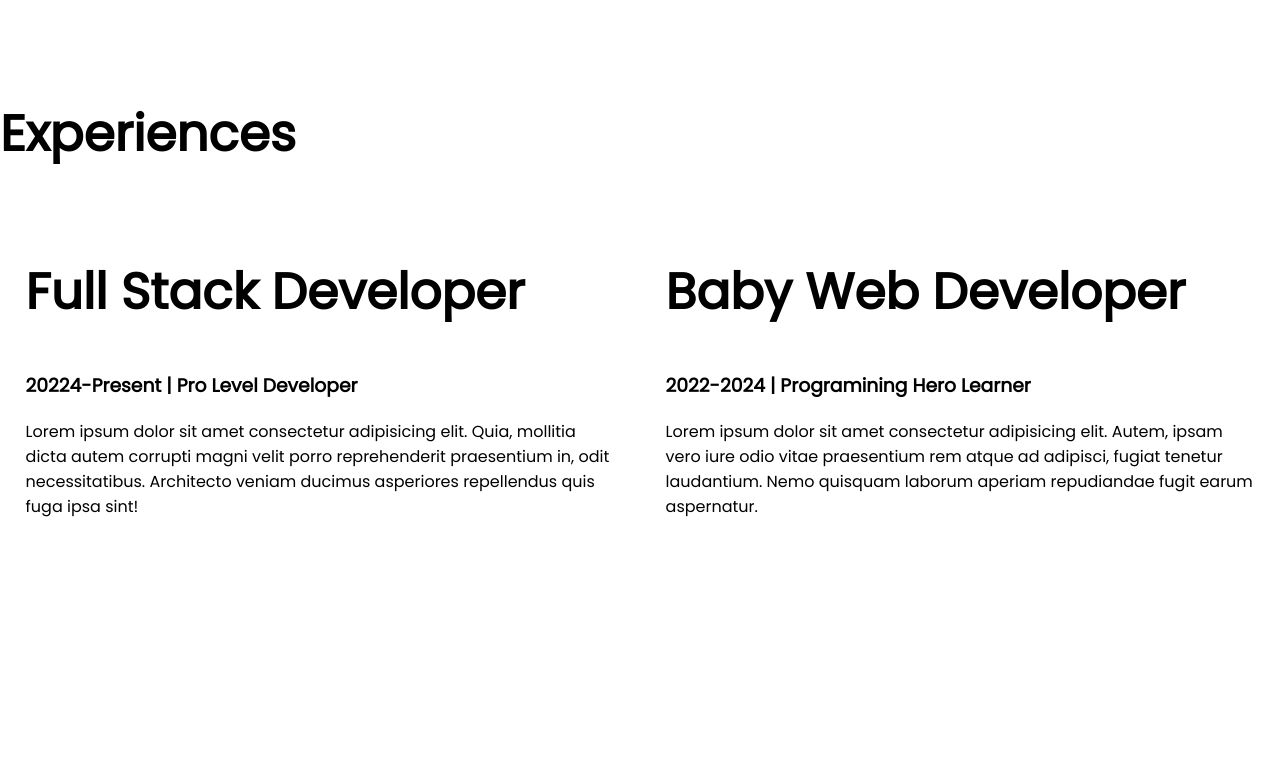
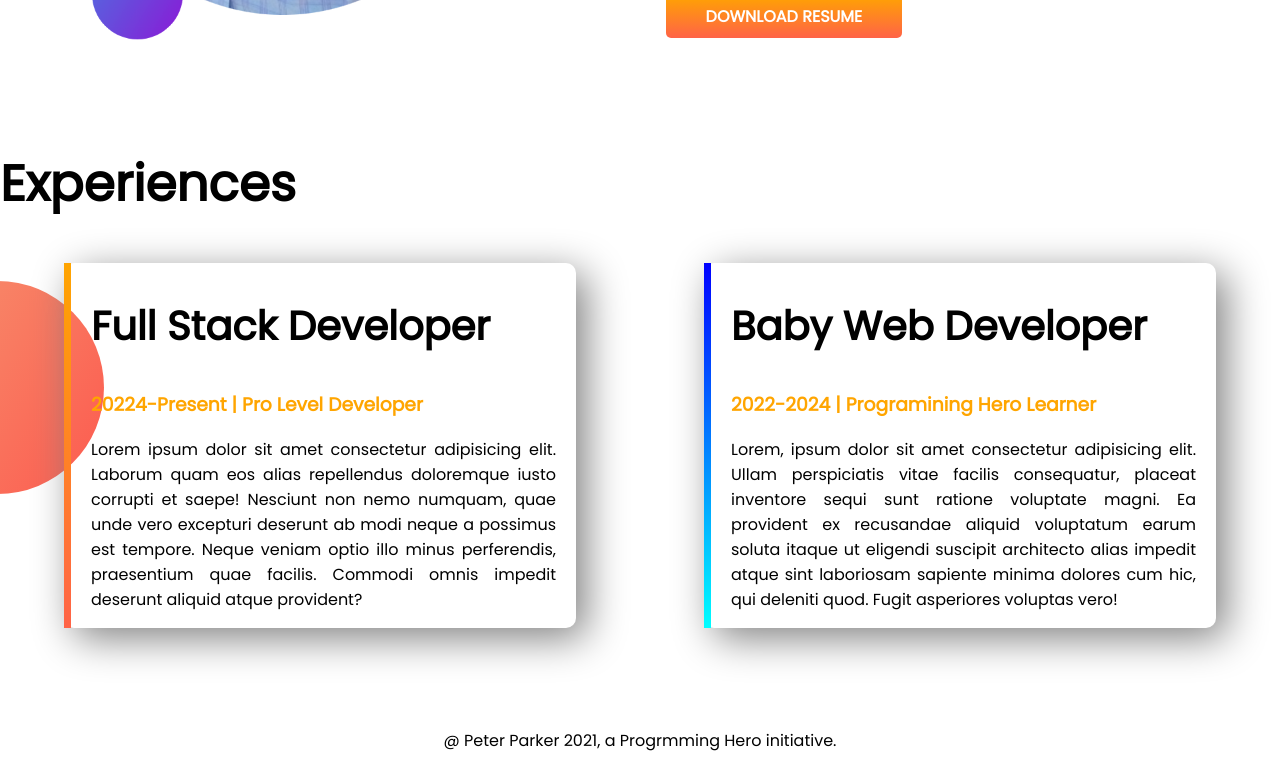
Before and after one commit to developermostafizur/developer-portfolio, a plain HTML site: page index.html in a window 1280 px wide. Shown: the part 1101-1870 px from the top of the page. Before the commit the page ends 1736 px from the top, so only its background shows below. Drawn offline with Linux system fonts and the light colour scheme.

Commit message:
footer tag

```diff
--- a/index.html
+++ b/index.html
@@ -18,10 +18,10 @@
             <h1>Welcome To</h1>
             <h1><span class="orange-color">Jhankar Mahbud</span> World!</h1>
             <h3>Lorem ipsum dolor sit amet consectetur </h3>
-            <p>Lorem ipsum dolor sit amet consectetur adipisicing elit. Quae ea necessitatibus ipsam vero laudantium
-                quidem
-                quasi obcaecati optio placeat quod, perspiciatis corrupti eius sapiente cumque dicta delectus. Incidunt,
-                repudiandae delectus.</p>
+            <p>Lorem ipsum dolor sit amet, consectetur adipisicing elit. Ab maxime vero ipsam dignissimos natus
+                asperiores. Reprehenderit, perferendis obcaecati numquam qui quia adipisci excepturi consequuntur
+                aliquid repudiandae nihil placeat, eius nobis est delectus earum? Doloribus rerum quia earum qui, iusto
+                sequi sint numquam consequatur, hic aliquam, id doloremque molestias ipsam. Natus?</p>
             <a class="link-button" target="_blank" href="https://github.com/">HIRE ME</a>
         </div>
 
@@ -41,38 +41,40 @@
         <div class="half-width">
             <h1>Dream Big</h1>
             <h2>Become a Web Developer</h2>
-            Dolore illo, aut incidunt sit soluta delectus rerum
-            voluptatibus quibusdam recusandae laudantium nostrum voluptatem odit. Facilis, minus atque reprehenderit
-            animi iure quos!</p>
+            <p>Lorem ipsum, dolor sit amet consectetur adipisicing elit. Numquam ullam necessitatibus pariatur
+                aspernatur maiores aut? Nemo ipsum architecto incidunt magnam sapiente distinctio consequuntur esse
+                repudiandae totam aperiam velit magni sunt accusamus omnis vitae dolores consequatur quod harum,
+                consectetur atque cum error quam? Natus perferendis dolor necessitatibus minus culpa, voluptatem
+                doloremque!</p>
             <a class="link-button" target="_blank" href="https://www.facebook.com/">DOWNLOAD RESUME</a>
         </div>
 
     </section>
 
-    <section class="experience area">
+    <section class="experience-area">
         <h1>Experiences</h1>
         <div class="flexible-container">
-            <div class="half-width">
-                <h1>Full Stack Developer</h1>
-                <h3>20224-Present | Pro Level Developer</h3>
-                <p>Lorem ipsum dolor sit amet consectetur adipisicing elit. Quia, mollitia dicta autem corrupti
-                    magni
-                    velit
-                    porro reprehenderit praesentium in, odit necessitatibus. Architecto veniam ducimus asperiores
-                    repellendus quis fuga ipsa sint!</p>
+            <div id="full-stck-experience" class="experience-item">
+                <h2>Full Stack Developer</h2>
+                <h3 class="orange-color">20224-Present | Pro Level Developer</h3>
+                <p>Lorem ipsum dolor sit amet consectetur adipisicing elit. Laborum quam eos alias repellendus
+                    doloremque iusto corrupti et saepe! Nesciunt non nemo numquam, quae unde vero excepturi deserunt ab
+                    modi neque a possimus est tempore. Neque veniam optio illo minus perferendis, praesentium quae
+                    facilis. Commodi omnis impedit deserunt aliquid atque provident?</p>
             </div>
-            <div class="half-width">
-                <h1>Baby Web Developer</h1>
-                <h3>2022-2024 | Programining Hero Learner</h3>
-                <p>Lorem ipsum dolor sit amet consectetur adipisicing elit. Autem, ipsam vero iure odio vitae
-                    praesentium
-                    rem atque ad adipisci, fugiat tenetur laudantium. Nemo quisquam laborum aperiam repudiandae
-                    fugit
-                    earum
-                    aspernatur.</p>
+            <div id="web-dev-experience" class="experience-item">
+                <h2>Baby Web Developer</h2>
+                <h3 class="orange-color">2022-2024 | Programining Hero Learner</h3>
+                <p>Lorem, ipsum dolor sit amet consectetur adipisicing elit. Ullam perspiciatis vitae facilis
+                    consequatur, placeat inventore sequi sunt ratione voluptate magni. Ea provident ex recusandae
+                    aliquid voluptatum earum soluta itaque ut eligendi suscipit architecto alias impedit atque sint
+                    laboriosam sapiente minima dolores cum hic, qui deleniti quod. Fugit asperiores voluptas vero!</p>
             </div>
         </div>
     </section>
+    <footer>
+        <p>@ Peter Parker 2021, a Progrmming Hero initiative.</p>
+    </footer>
 </body>
 
 </html>
--- a/style.css
+++ b/style.css
@@ -5,6 +5,14 @@
 
 h1 {
     font-size: 50px;
+}
+
+h2 {
+    font-size: 40px;
+}
+
+p {
+    text-align: justify;
 }
 
 .orange-color {
@@ -20,6 +28,7 @@
     width: 50%;
     padding-left: 2%;
     padding-right: 2%;
+
 }
 
 .half-width img {
@@ -45,3 +54,36 @@
     background-repeat: no-repeat;
     background-position: right;
 }
+
+.experience-area {
+    background-image: url(images/exp-bg.png);
+    background-repeat: no-repeat;
+    background-position: left;
+}
+
+.experience-item {
+    width: 40%;
+    margin-left: 5%;
+    margin-right: 5%;
+    border-radius: 10px;
+    box-shadow: 10px 10px 40px gray;
+    padding-left: 20px;
+    padding-right: 20px;
+    border-left: 10px solid;
+}
+
+#web-dev-experience {
+    border-left: 7px solid;
+    border-image: linear-gradient(blue, cyan);
+    border-image-slice: 1;
+}
+
+#full-stck-experience {
+    border-left: 7px solid;
+    border-image: linear-gradient(orange, tomato);
+    border-image-slice: 1;
+}
+
+footer p {
+    text-align: center;
+}
```
Also changed, not shown: images/jhankar.png (deleted), images/jhankar2.png (deleted), images/my-bg.png (deleted), images/my-bg2.png (deleted), 4 other files.
